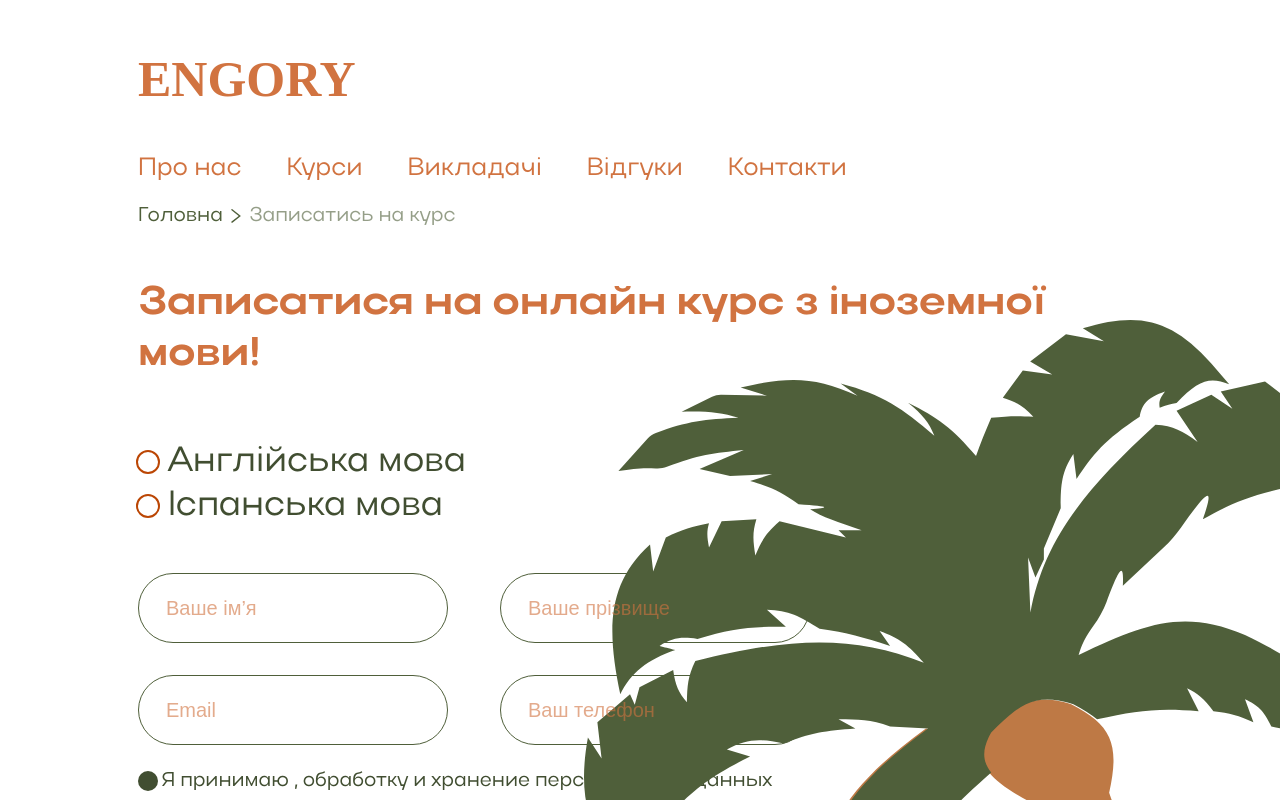
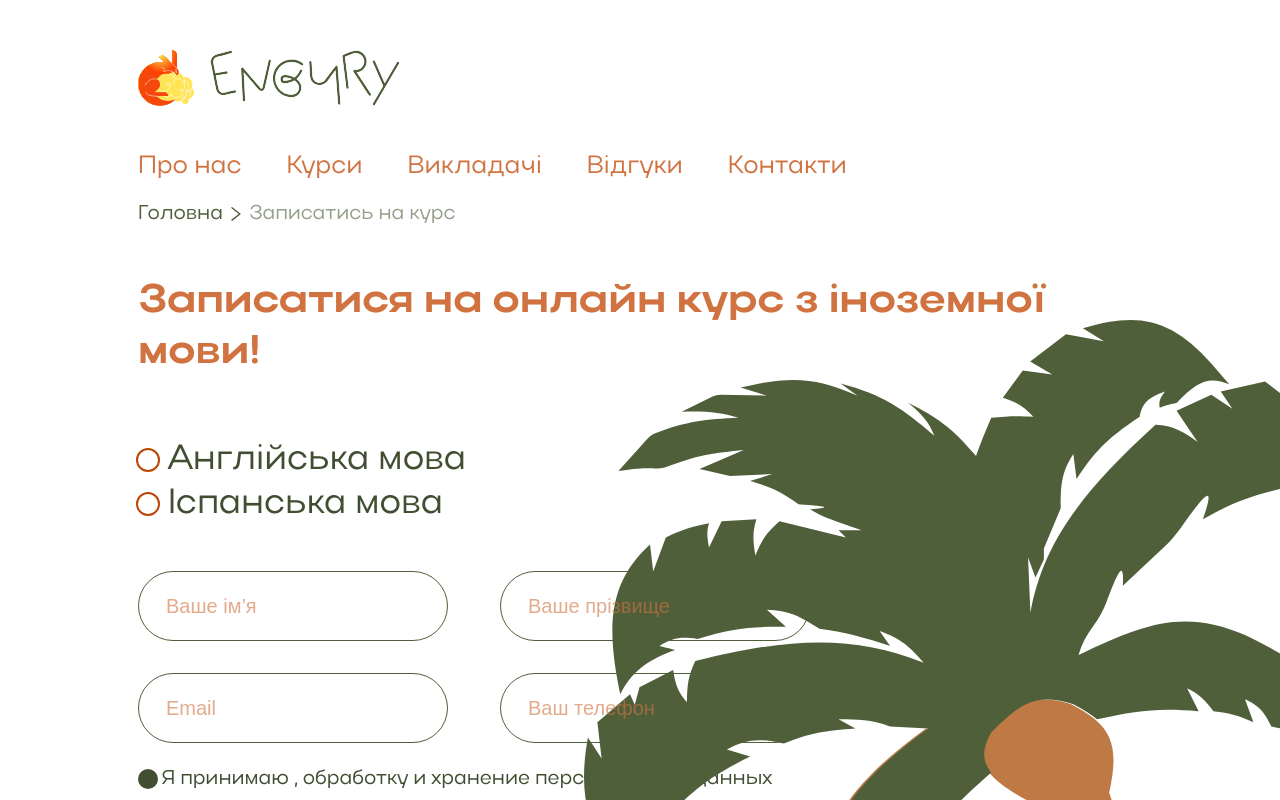
Before and after one commit to Hlib-Chyz/engury-school, a Next.js app: page /form in a window 1280 px wide. Shown: the top 800 px of the page. Built offline with nearby package versions, Linux system fonts and the light colour scheme; a web font is replaced by a local one.

Commit message:
feature: replaced logo

```diff
--- a/components/header/header.module.scss
+++ b/components/header/header.module.scss
@@ -7,11 +7,11 @@
 
   .logo {
     margin-bottom: 45px;
-    h3 {
-      font-size: 50px;
-      font-weight: 700;
 
-      color: $green-main;
+    display: flex;
+    align-items: center;
+    img {
+      margin-right: 16px;
     }
   }
   nav {
--- a/components/header/header.tsx
+++ b/components/header/header.tsx
@@ -1,10 +1,14 @@
 import styles from "./header.module.scss";
+import Image from "next/image";
+import logo from "@images/logo.svg";
+import logoText from "@images/logo-text.svg";
 
 export default function Header({ isOrange }: { isOrange?: boolean }) {
   return (
     <div className={styles.container}>
       <div className={styles.logo}>
-        <h3 style={isOrange ? { color: "#d17340" } : {}}>ENGORY</h3>
+        <Image src={logo} width="56" height="56" alt="arrowRightGreen" />
+        <Image src={logoText} height="56" alt="arrowRightGreen" />
       </div>
       <nav style={isOrange ? { color: "#d17340" } : {}}>
         <ul>
--- a/pages/index.tsx
+++ b/pages/index.tsx
@@ -9,10 +9,15 @@ import Reviews from "@components/reviews/reviews";
 import Subheader from "@components/subheader/subheader";
 import WhyWe from "@components/why-we/why-we";
 import React from "react";
+import Head from "next/head";
 
 export default function Home() {
   return (
     <div className="container">
+      <Head>
+        <title>Engury</title>
+        <link rel="icon" href="logo.svg" />
+      </Head>
       <Header />
       <Subheader />
       <AboutUs />
```
Also changed, not shown: images/logo-text.svg (added), images/logo.svg (added).
